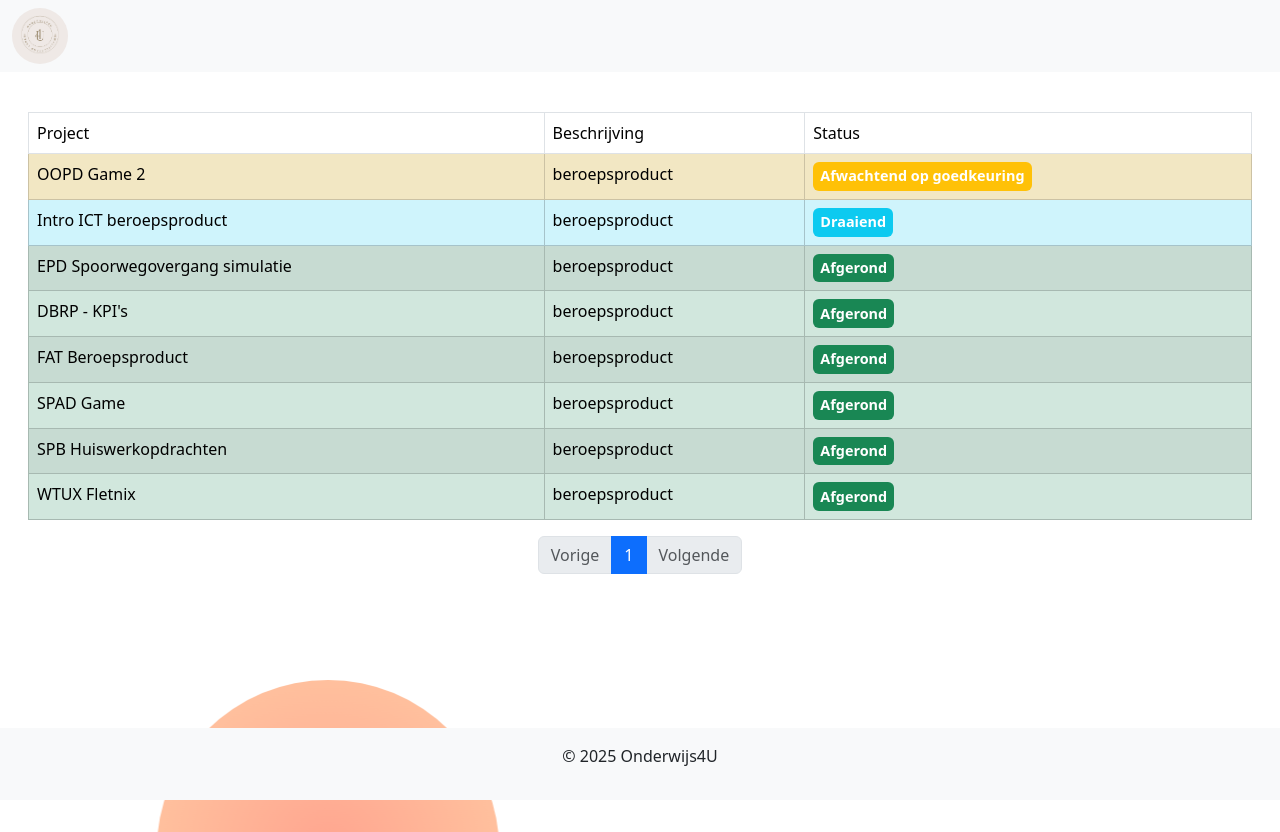
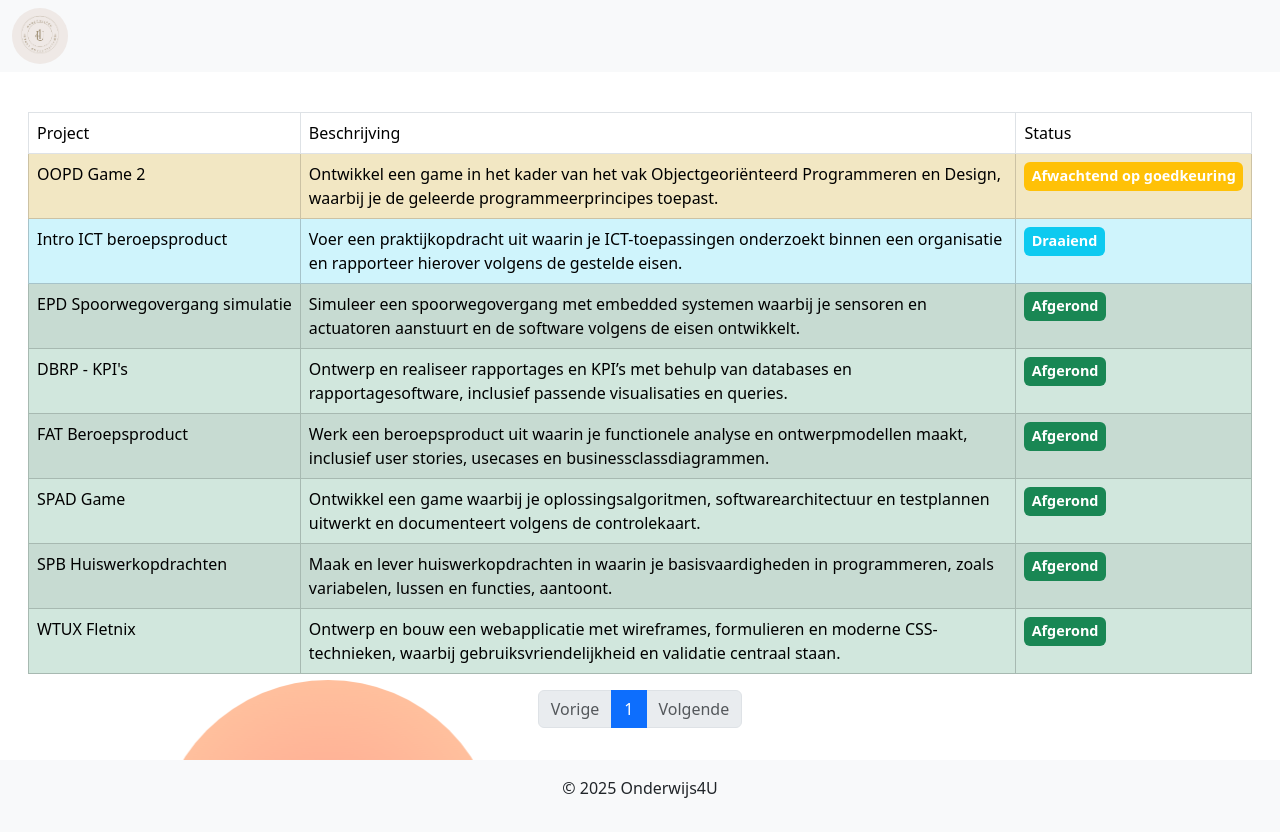
Before and after one commit to MikeAckerschott/O4U_hbo, a Vue app in the folder front-end/onderwijs4u/: page /projects in a window 1280 px wide. Before the commit the page ends 800 px from the top, so only its background shows below. Built offline with nearby package versions, Linux system fonts and the light colour scheme.

Commit message:
Logs less and contains descriptions for each project

```diff
--- a/front-end/onderwijs4u/src/components/Header.vue
+++ b/front-end/onderwijs4u/src/components/Header.vue
@@ -27,9 +27,6 @@
                 <RouterLink class="dropdown-item" to="/newproject">Nieuw Project</RouterLink>
               </li>
             </ul>
-          </li>
-          <li class="nav-item" v-if="role === 'student'">
-            <RouterLink class="nav-link" to="/game">Rewards</RouterLink>
           </li>
           <li class="nav-item" v-if="role === 'teacher'">
             <RouterLink class="nav-link" to="/roles">Portal</RouterLink>
--- a/front-end/onderwijs4u/src/dummydata/dummydata.js
+++ b/front-end/onderwijs4u/src/dummydata/dummydata.js
@@ -2,31 +2,39 @@ import { ref } from 'vue'
 
 export const student_projects = ref({
     "OOPD Game 2": {
-        id: 1, running: false, awaitingTeacher: true, description: 'beroepsproduct', criteriaToReach: {
+        id: 1,
+        running: false,
+        awaitingTeacher: true,
+        description: 'Ontwikkel een game in het kader van het vak Objectgeoriënteerd Programmeren en Design, waarbij je de geleerde programmeerprincipes toepast.',
+        criteriaToReach: {
             "OOPD-1": {
-                studentVerantwoording: "Ik heb innovatieve oplossingen toegepast door tijdens het project verschillende programmeertechnieken te combineren om problemen efficiënt op te lossen. Bijvoorbeeld, bij het debuggen van een fout in de game-logica heb ik een nieuwe aanpak bedacht die het probleem structureel verhielp.",
+                studentVerantwoording: "",
                 feedback: "Feedback for OOPD-1",
                 grade: "Onvoldoende"
             },
             "OOPD-2": {
-                studentVerantwoording: "Ik heb alle taken binnen de afgesproken deadlines afgerond door een duidelijke planning te maken en deze consequent te volgen. Hierdoor kon ik mijn werk tijdig opleveren en was er ruimte voor feedback en verbetering.",
+                studentVerantwoording: "",
                 feedback: "Feedback for OOPD-2",
                 grade: "Onvoldoende"
             },
             "OOPD-3": {
-                studentVerantwoording: "Voor het inleveren van mijn werk heb ik alles grondig gecontroleerd op fouten en consistentie. Ik heb peer reviews laten uitvoeren en zelf meerdere testrondes gedaan om de kwaliteit te waarborgen.",
+                studentVerantwoording: "",
                 feedback: "Feedback for OOPD-3",
                 grade: "Onvoldoende"
             },
             "OOPD-4": {
-                studentVerantwoording: "Tijdens het project ben ik verschillende uitdagingen tegengekomen, zoals bugs in de code en onduidelijke requirements. Door door te zetten, hulp te vragen en alternatieve oplossingen te zoeken, heb ik deze obstakels overwonnen.",
+                studentVerantwoording: "",
                 feedback: "Feedback for OOPD-4",
                 grade: "Onvoldoende"
             },
         }
     },
     "Intro ICT beroepsproduct": {
-        id: 1, running: true, awaitingTeacher: false, description: 'beroepsproduct', criteriaToReach: {
+        id: 1,
+        running: true,
+        awaitingTeacher: false,
+        description: 'Voer een praktijkopdracht uit waarin je ICT-toepassingen onderzoekt binnen een organisatie en rapporteer hierover volgens de gestelde eisen.',
+        criteriaToReach: {
             "INTROICT-1": {
                 studentVerantwoording: "Ik heb een complexe ICT-situatie geanalyseerd door deze op te delen in verschillende onderdelen, zoals datastromen en verantwoordelijkheden. Deze heb ik vastgelegd in een model en mijn keuzes onderbouwd met argumenten tijdens de presentatie.",
                 feedback: "Feedback",
@@ -45,7 +53,11 @@ export const student_projects = ref({
         },
     },
     "EPD Spoorwegovergang simulatie": {
-        id: 2, running: false, awaitingTeacher: false, description: 'beroepsproduct', criteriaToReach: {
+        id: 2,
+        running: false,
+        awaitingTeacher: false,
+        description: 'Simuleer een spoorwegovergang met embedded systemen waarbij je sensoren en actuatoren aanstuurt en de software volgens de eisen ontwikkelt.',
+        criteriaToReach: {
             "EPD-1": {
                 studentVerantwoording: "Ik heb sensoren correct uitgelezen en de waarden verwerkt in de software, wat zichtbaar werd in de juiste werking van het systeem tijdens de demonstratie.",
                 feedback: "Feedback for EPD-1",
@@ -80,7 +92,11 @@ export const student_projects = ref({
     },
 
     "DBRP - KPI's": {
-        id: 3, running: false, awaitingTeacher: false, description: 'beroepsproduct', criteriaToReach: {
+        id: 3,
+        running: false,
+        awaitingTeacher: false,
+        description: 'Ontwerp en realiseer rapportages en KPI’s met behulp van databases en rapportagesoftware, inclusief passende visualisaties en queries.',
+        criteriaToReach: {
             "DBRP-1": {
                 studentVerantwoording: "Ik heb de rapportagesoftware gebruikt om automatische groeperingen en subtotalen te maken. Voor elke KPI heb ik een passend grafiektype gekozen en de informatiebehoefte gerealiseerd.",
                 feedback: "Feedback for DBRP-1",
@@ -99,7 +115,11 @@ export const student_projects = ref({
         }
     },
     "FAT Beroepsproduct": {
-        id: 4, running: false, awaitingTeacher: false, description: 'beroepsproduct', criteriaToReach: {
+        id: 4,
+        running: false,
+        awaitingTeacher: false,
+        description: 'Werk een beroepsproduct uit waarin je functionele analyse en ontwerpmodellen maakt, inclusief user stories, usecases en businessclassdiagrammen.',
+        criteriaToReach: {
             "FAT-1": {
                 studentVerantwoording: "Ik heb relevante user requirements beschreven en deze als userstory's geformuleerd. De systeemgrens en actoren zijn correct vastgelegd in het usecasemodel.",
                 feedback: "Feedback for FAT-1",
@@ -128,7 +148,11 @@ export const student_projects = ref({
         }
     },
     "SPAD Game": {
-        id: 5, running: false, awaitingTeacher: false, description: 'beroepsproduct', criteriaToReach: {
+        id: 5,
+        running: false,
+        awaitingTeacher: false,
+        description: 'Ontwikkel een game waarbij je oplossingsalgoritmen, softwarearchitectuur en testplannen uitwerkt en documenteert volgens de controlekaart.',
+        criteriaToReach: {
             "SPAD-1": {
                 studentVerantwoording: "Ik heb de oplossingsalgoritmen en softwarearchitectuur beschreven in een professioneel document dat voldoet aan de controlekaart. De algoritmen sluiten aan bij de functionele eisen.",
                 feedback: "Feedback for SPAD-1",
@@ -152,7 +176,11 @@ export const student_projects = ref({
         }
     },
     "SPB Huiswerkopdrachten": {
-        id: 6, running: false, awaitingTeacher: false, description: 'beroepsproduct', criteriaToReach: {
+        id: 6,
+        running: false,
+        awaitingTeacher: false,
+        description: 'Maak en lever huiswerkopdrachten in waarin je basisvaardigheden in programmeren, zoals variabelen, lussen en functies, aantoont.',
+        criteriaToReach: {
             "SPB-1": {
                 studentVerantwoording: "Ik begrijp de scope van variabelen en het verschil tussen declareren en initialiseren. Ik kan elk datatype correct declareren en initialiseren.",
                 feedback: "Feedback for SPB-1",
@@ -186,7 +214,11 @@ export const student_projects = ref({
         }
     },
     "WTUX Fletnix": {
-        id: 7, running: false, awaitingTeacher: false, description: 'beroepsproduct', criteriaToReach: {
+        id: 7,
+        running: false,
+        awaitingTeacher: false,
+        description: 'Ontwerp en bouw een webapplicatie met wireframes, formulieren en moderne CSS-technieken, waarbij gebruiksvriendelijkheid en validatie centraal staan.',
+        criteriaToReach: {
             "WTUX-1": {
                 studentVerantwoording: "Ik heb alle specificaties verwerkt in wireframes en deze volledig uitgewerkt in het ontwerp.",
                 feedback: "Feedback for WTUX-1",
@@ -204,7 +236,6 @@ export const student_projects = ref({
             },
         }
     }
-
 })
 
 
@@ -444,7 +475,6 @@ export const mappedCriteria = ref(
     }, {})
 );
 
-console.log("Mapped Criteria:", mappedCriteria.value);
 
 export const student_progression = ref(
     school_criteria.value.flatMap((schoolYear) => {
@@ -457,11 +487,7 @@ export const student_progression = ref(
                         proj.criteriaToReach && Object.keys(proj.criteriaToReach).some((key) => criteriaKeys.includes(key))
                     );
 
-                    console.log(`Projects linked to course "${course.beoordelingscriteria}":`, projects.map((proj) => ({
-                        id: proj.id,
-                        name: Object.keys(student_projects.value).find(key => student_projects.value[key] === proj),
-                        criteriaToReach: Object.keys(proj.criteriaToReach),
-                    })));
+
 
                     const criteriaProgress = course.criteria.map((criterion) => {
                         const projectCriteria = projects
@@ -498,8 +524,3 @@ export const student_progression = ref(
         });
     })
 );
-
-
-
-
-console.log(student_progression.value);
--- a/front-end/onderwijs4u/src/views/ProjectsView.vue
+++ b/front-end/onderwijs4u/src/views/ProjectsView.vue
@@ -75,9 +75,6 @@ import { student_projects } from '@/dummydata/dummydata.js'
 
 const data = ref(student_projects);
 
-console.log("DATA: ", data.value)
-// console.log("PROJECTRS: ",projects.value)
-
 const sortKey = ref('');
 const sortOrder = ref('asc');
 const selectedPeriode = ref('');
@@ -99,7 +96,6 @@ const getSortIcon = (key) => {
 };
 
 const sortedData = computed(() => {
-  console.log(data.value);
   const entries = Object.entries(data.value); // Convert object to array of key-value pairs
   if (sortKey.value) {
     entries.sort(([, a], [, b]) => {
@@ -142,8 +138,6 @@ const paginatedData = computed(() => {
   });
 });
 
-console.log("ITERATING: ", paginatedData.value)
-
 const changePage = (page) => {
   if (page >= 1 && page <= totalPages.value) {
     currentPage.value = page;
--- a/front-end/onderwijs4u/src/views/RubricView.vue
+++ b/front-end/onderwijs4u/src/views/RubricView.vue
@@ -107,7 +107,6 @@ if (rubricId.value) {
   if (year) {
     const course = year.courses.find(c => c.beoordelingscriteria === rubricId.value);
     if (course) {
-      console.log("course: ", course);
       data.value = course.criteria.map(item => ({
         name: item.name,
         verantwoording: item.verantwoording,
--- a/front-end/onderwijs4u/src/views/RubricsView.vue
+++ b/front-end/onderwijs4u/src/views/RubricsView.vue
@@ -76,7 +76,6 @@ import CourseTableRow from '@/components/CourseTableRow.vue'; // Import the new
 
 const data = ref(school_criteria); // Initialize data with student projects
 
-console.log("DATA", data.value)
 
 const sortKey = ref('');
 const sortOrder = ref('asc');
@@ -295,8 +294,6 @@ const getCriteriaFromCourse = (course) => {
   return data.value[0].years[currentWerkProces.value].courses.find(item => item.beoordelingscriteria === course);
 }
 
-console.log("attached Projects course: ", getAttachedProjectsFromCourse("WoR-Pr"));
-console.log("attached Projects criterium: ", getAttachedProjectsFromCriterium("WoR-P-1"));
 </script>
 
 <style>
```
Also changed, not shown: front-end/onderwijs4u/src/views/ProjectView.vue (+17 -9 lines).
